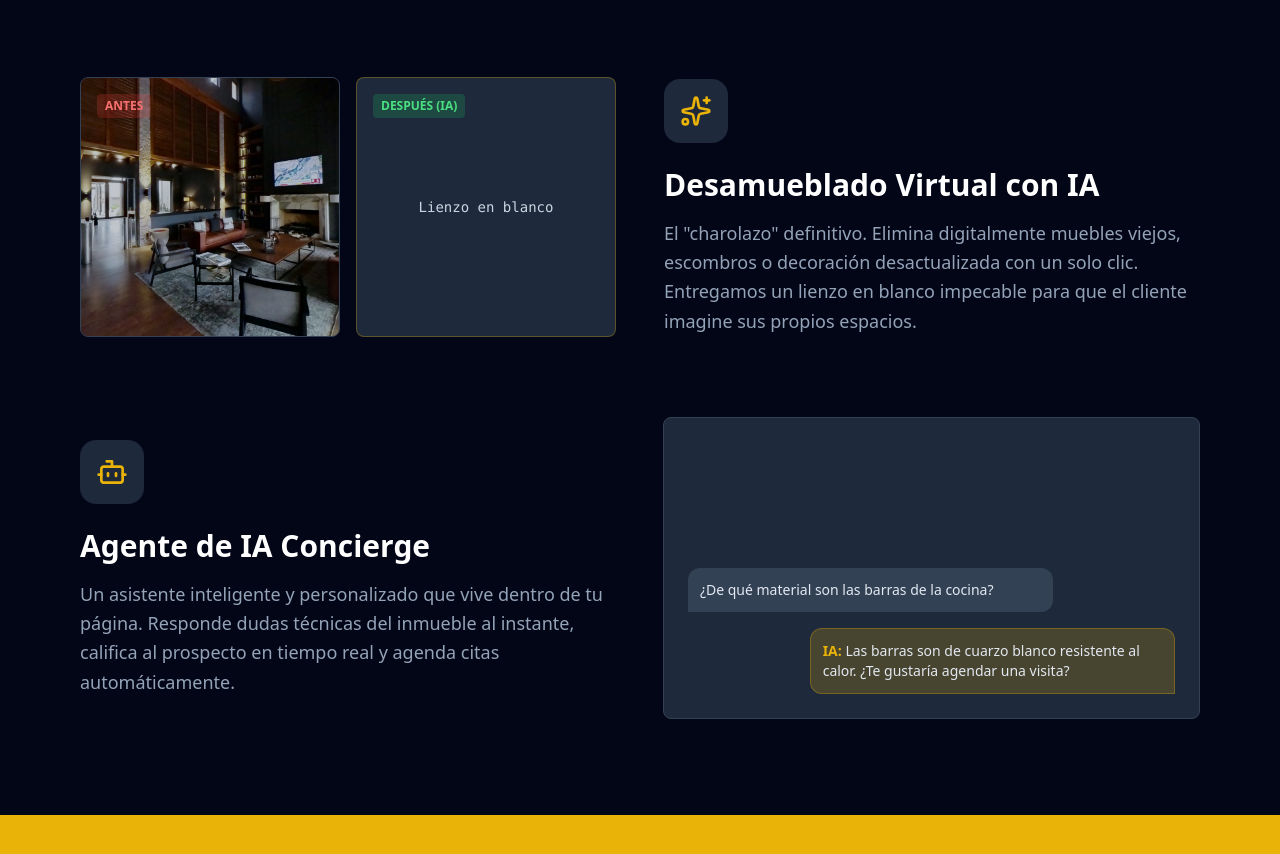
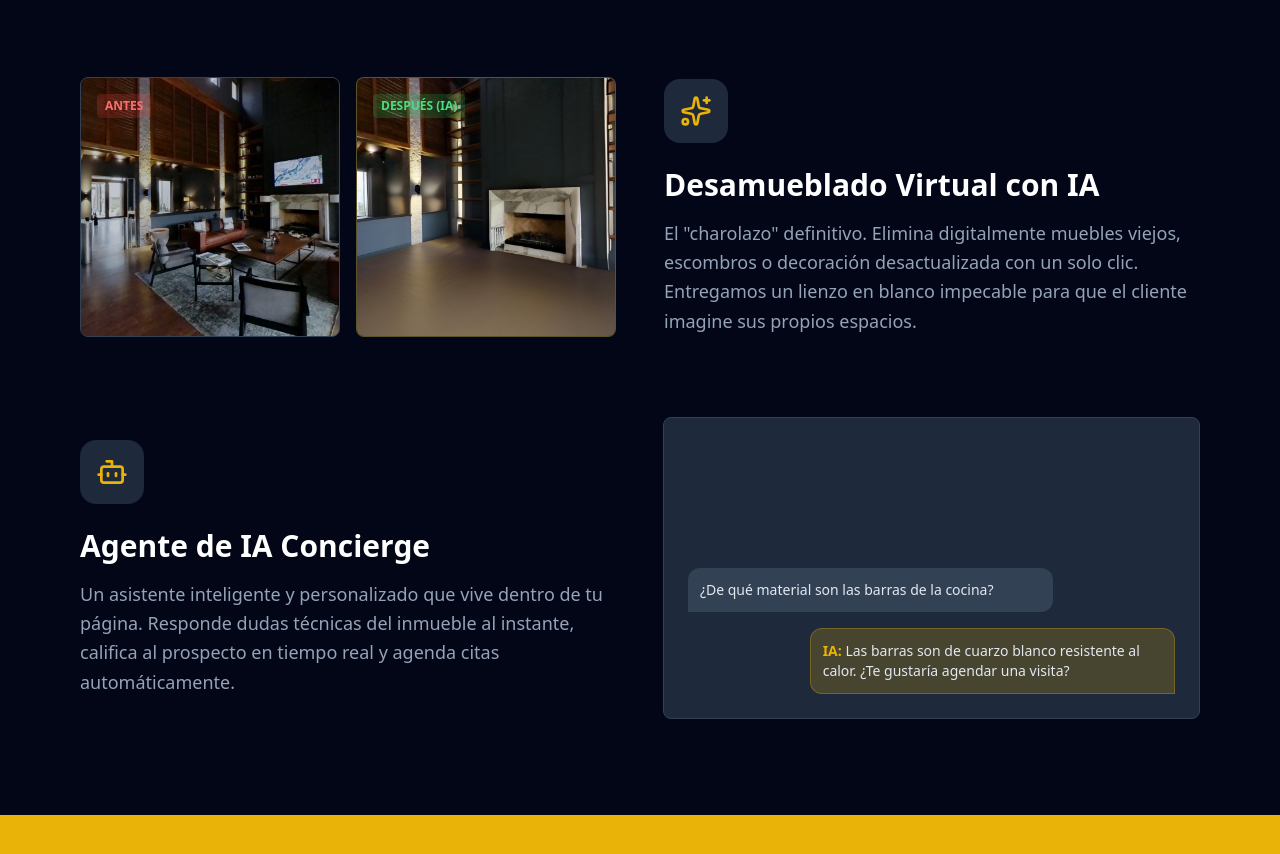
Before and after one commit to RAAMoverix/RAAMoverix.github.io, a plain HTML site: page index.html in a window 1280 px wide. Shown: the part 1987-2841 px from the top of the page. Drawn offline with nearby package versions, Linux system fonts and the light colour scheme.

Commit message:
Update image source and remove text in index.html

```diff
--- a/index.html
+++ b/index.html
@@ -178,8 +178,9 @@
                            <p class="text-slate-500 text-sm z-10 font-mono"></p>
                         </div>
                         <div class="w-1/2 aspect-square bg-slate-800 rounded-lg flex flex-col items-center justify-center border border-yellow-500/30 relative overflow-hidden">
+                            <img src="Photo-3-Defurnished.jpg" alt="Con muebles" class="absolute inset-0 w-full h-full object-cover">
                            <span class="absolute top-4 left-4 bg-green-500/20 text-green-400 text-xs px-2 py-1 rounded font-bold">DESPUÉS (IA)</span>
-                           <p class="text-slate-300 text-sm z-10 font-mono">Lienzo en blanco</p>
+                           <p class="text-slate-300 text-sm z-10 font-mono"></p>
                         </div>
                     </div>
                 </div>
```
